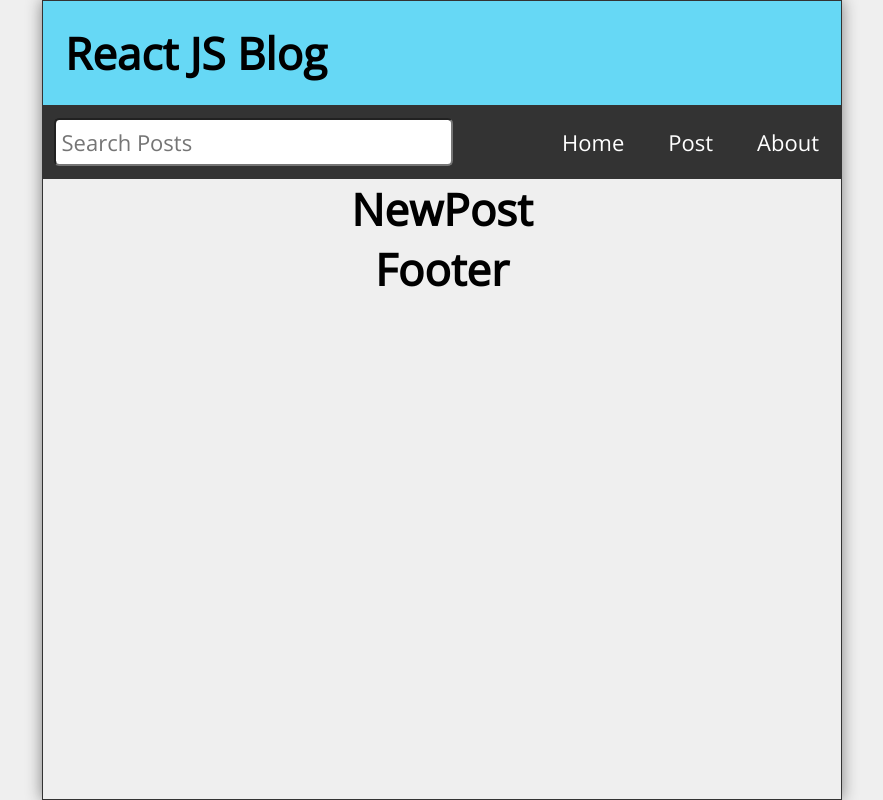
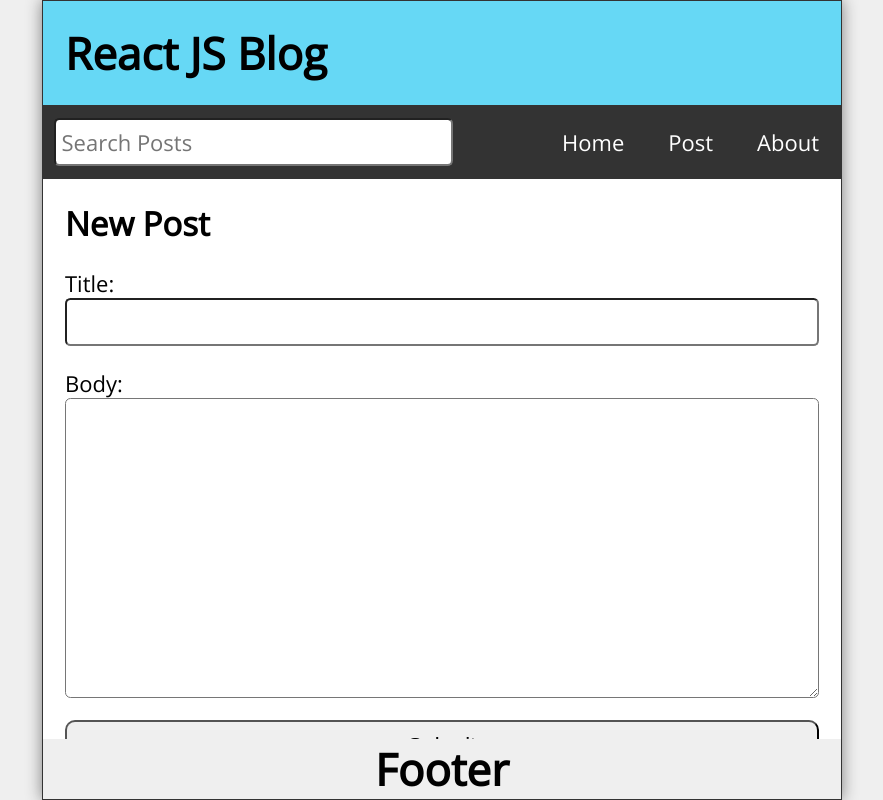
Before and after one commit to vnsonvo/react-router-practice-demo, a React (Create React App) app: page /post in a window 1280 px wide. Shown: the whole page, without its empty margins (198-1081 px from the left). Built offline with nearby package versions, Linux system fonts and the light colour scheme.

Commit message:
add date-fns dependency

```diff
--- a/package.json
+++ b/package.json
@@ -6,6 +6,7 @@
     "@testing-library/jest-dom": "^5.16.4",
     "@testing-library/react": "^13.3.0",
     "@testing-library/user-event": "^13.5.0",
+    "date-fns": "^2.29.1",
     "react": "^18.2.0",
     "react-dom": "^18.2.0",
     "react-router-dom": "^6.3.0",
--- a/src/App.js
+++ b/src/App.js
@@ -44,7 +44,12 @@ function App() {
 
   const navigate = useNavigate();
 
-  const handleSubmit = () => {};
+  const handleSubmit = (e) => {
+    e.preventDefault();
+    const id = posts.length ? posts[posts.length - 1].id + 1 : 1;
+    const datetime = "";
+    const postsList = [];
+  };
 
   const handleDelete = (id) => {
     const postsList = posts.filter((post) => post.id !== id);
--- a/src/NewPost.js
+++ b/src/NewPost.js
@@ -1,9 +1,35 @@
 import React from "react";
 
-const NewPost = () => {
+const NewPost = ({
+  handleSubmit,
+  postTitle,
+  setPostTitle,
+  postBody,
+  setPostBody,
+}) => {
   return (
-    <main>
-      <h1>NewPost</h1>
+    <main className="NewPost">
+      <h2>New Post</h2>
+      <form className="newPostForm" onSubmit={handleSubmit}>
+        <label htmlFor="postTitle">Title:</label>
+        <input
+          type="text"
+          id="postTitle"
+          value={postTitle}
+          onChange={(e) => setPostTitle(e.target.value)}
+        />
+        <label htmlFor="postBody">Body:</label>
+        <textarea
+          name=""
+          id="postBody"
+          cols="30"
+          rows="10"
+          required
+          value={postBody}
+          onChange={(e) => setPostBody(e.target.value)}
+        ></textarea>
+        <button>Submit</button>
+      </form>
     </main>
   );
 };
```
Also changed, not shown: 1 other file (tests, documents, lock files or other folders).
